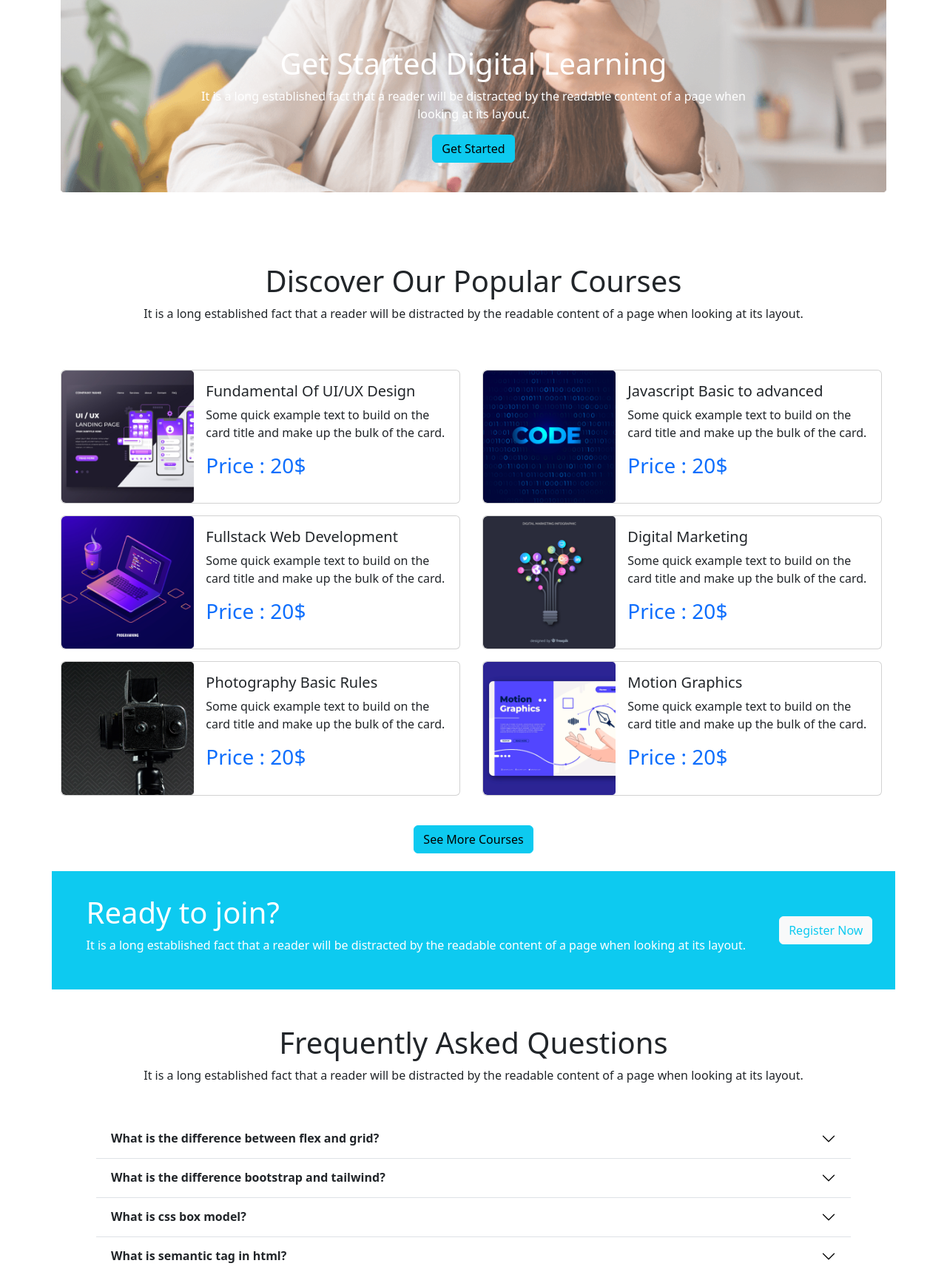
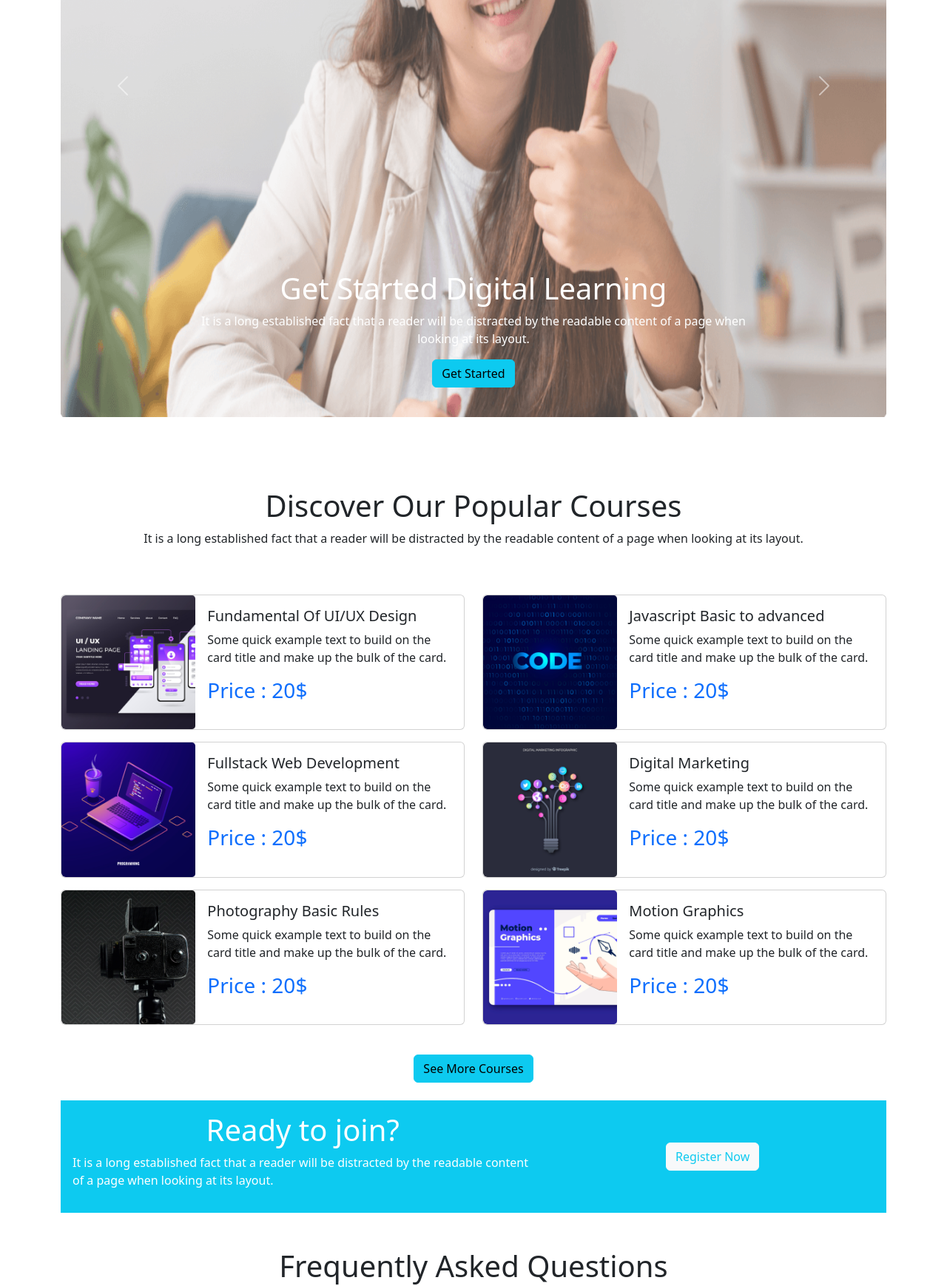
Before and after one commit to khorshedjhoni/Tech-course_website, a plain HTML site: page index.html in a window 1280 px wide. Shown: the part 436-2175 px from the top of the page at 74% size. Drawn offline with nearby package versions, Linux system fonts and the light colour scheme.

Commit message:
display-part-edited

```diff
--- a/index.html
+++ b/index.html
@@ -6,6 +6,7 @@
     <script src="https://kit.fontawesome.com/5bb4854048.js" crossorigin="anonymous"></script>
     <title>Tech-course_website</title>
     <link href="https://cdn.jsdelivr.net/npm/bootstrap@5.2.0/dist/css/bootstrap.min.css" rel="stylesheet" integrity="sha384-gH2yIJqKdNHPEq0n4Mqa/HGKIhSkIHeL5AyhkYV8i59U5AR6csBvApHHNl/vI1Bx" crossorigin="anonymous">
+    <link rel="stylesheet" href="style.css">
   </head>
   <body>
     <header class="container">
@@ -19,7 +20,7 @@
                     <span class="navbar-toggler-icon"></span>
                     </button>
                 <div class="collapse navbar-collapse " id="navbarScroll">
-                    <ul class="navbar-nav me-auto my-2 my-lg-0 navbar-nav-scroll  "  style="--bs-scroll-height: 100px;">
+                    <ul class="navbar-nav me-auto my-2 my-lg-0 navbar-nav-scroll   "  style="--bs-scroll-height: 100px;">
                         <li class="nav-item">
                             <a class="nav-link active" aria-current="page" href="#">Home</a>
                         </li>
@@ -49,20 +50,20 @@
 
         <!-- display-part start ---------------->
 
-        <section class="mt-5">
+        <section class="mt-5 ">
             <div id="carouselExampleCaptions" class="carousel slide" data-bs-ride="false">
 
             <div class="carousel-inner">
                 <div class="carousel-item active">
-                  <img src="images/cover/cover-1.png" class="d-block w-100 opacity-75" alt="...">
-                  <div class="carousel-caption d-md-block">
+                  <img src="images/cover/cover-1.png" class="d-block w-100 display-image-height opacity-75" alt="...">
+                  <div class="carousel-caption text-center d-md-block">
                     <h1>Get Started Digital Learning</h1>
                     <p>It is a long established fact that a reader will be distracted by the readable content of a page when looking at its layout.</p>
                     <button class="btn btn-info">Get Started</button>
                   </div>
                 </div>
                 <div class="carousel-item">
-                  <img src="images/cover/cover-2.jpg" class="d-block w-100 opacity-75 img-fluid" alt="...">
+                  <img src="images/cover/cover-2.jpg" class="d-block w-100 opacity-75 img-fluid display-image-height" alt="...">
                   <div class="carousel-caption  d-md-block">
                     <h1>Get Started Digital Learning</h1>
                     <p>It is a long established fact that a reader will be distracted by the readable content of a page when looking at its layout.</p>
@@ -70,7 +71,7 @@
                   </div>
                 </div>
                 <div class="carousel-item">
-                  <img src="images/cover/cover-3.jpg" class="d-block w-100 opacity-75" alt="...">
+                  <img src="images/cover/cover-3.jpg" class="d-block w-100 opacity-75 display-image-height" alt="...">
                   <div class="carousel-caption d-md-block">
                     <h1>Get Started Digital Learning</h1>
                     <p>It is a long established fact that a reader will be distracted by the readable content of a page when looking at its layout.</p>
@@ -102,8 +103,8 @@
         </div>
         <div class="row row-cols-2">
             <!-- item-1 -->
-            <div class="col-lg-6 col-md-12 col-12">
-                <div class="card mb-3" style="max-width: 540px;">
+            <div class="col-lg-6 col-md-12 col-12 ">
+                <div class="card mb-3" >
                 <div class="row g-0">
                     <div class="col-md-4">
                         <img src="images/course/course-1.png" class="img-fluid rounded-start w-100" alt="...">
@@ -120,7 +121,7 @@
             </div>
             <!-- item-2 -->
             <div class="col-lg-6 col-md-12 col-12">
-                <div class="card mb-3" style="max-width: 540px;">
+                <div class="card mb-3" >
                 <div class="row g-0">
                     <div class="col-md-4">
                         <img src="images/course/course-2.png" class="img-fluid rounded-start w-100" alt="...">
@@ -137,7 +138,7 @@
             </div>
             <!-- item-3 -->
             <div class="col-lg-6 col-md-12 col-12">
-                <div class="card mb-3" style="max-width: 540px;">
+                <div class="card mb-3" >
                 <div class="row g-0">
                     <div class="col-md-4">
                         <img src="images/course/course-3.png" class="img-fluid rounded-start w-100" alt="...">
@@ -154,7 +155,7 @@
             </div>
             <!-- item-4 -->
             <div class="col-lg-6 col-md-12 col-12">
-                <div class="card mb-3" style="max-width: 540px;">
+                <div class="card mb-3" >
                 <div class="row g-0">
                     <div class="col-md-4">
                         <img src="images/course/course-4.png" class="img-fluid rounded-start w-100" alt="...">
@@ -171,7 +172,7 @@
             </div>
             <!-- item-5 -->
             <div class="col-lg-6 col-md-12 col-12">
-                <div class="card mb-3" style="max-width: 540px;">
+                <div class="card mb-3" >
                 <div class="row g-0">
                     <div class="col-md-4">
                         <img src="images/course/course-5.png" class="img-fluid rounded-start w-100" alt="...">
@@ -188,7 +189,7 @@
             </div>
             <!-- item-6 -->
             <div class="col-lg-6 col-md-12 col-12">
-                <div class="card mb-3" style="max-width: 540px;">
+                <div class="card mb-3" >
                 <div class="row g-0">
                     <div class="col-md-4">
                         <img src="images/course/course-6.png" class="img-fluid rounded-start w-100" alt="...">
@@ -213,13 +214,14 @@
         <!-- register-from start ---------------->
 
     <section class="container ">
-        <div class="row">
-          <div class="bg-info d-flex justify-content-around align-items-center p-3">
-            <div class="text-white  p-3">
-                <h1>Ready to join?</h1>
+
+          <div class="bg-info  p-3">
+            <div class="row">
+              <div class="col-lg-7 text-white d-flex flex-column justify-content-center align-items-center">
+                <h1 >Ready to join?</h1>
                 <p>It is a long established fact that a reader will be distracted by the readable content of a page when looking at its layout.</p>
             </div>
-            <div class="  ">
+            <div class=" col-lg-5 d-flex justify-content-around align-items-center">
                 <!-- Button trigger modal -->
                 <button type="button" class="btn btn-light text-info" data-bs-toggle="modal" data-bs-target="#exampleModal">
                   Register Now
@@ -243,6 +245,7 @@
                     </div>
                   </div>
                 </div>
+            </div>
             </div>
         </div>
         </div>
@@ -307,8 +310,8 @@
     <!-- trusted-companies-part-start ---->
     <section class="container m-5 d-none d-md-none d-lg-block">
       <h1 class="text-center m-5">Trusted by over 800+ companies</h1>
-      <div class="d-flex justify-content-between">
-        <div>
+      <div class="d-flex justify-content-between ">
+        <div >
           <img src="images/company/company-1.png" alt="">
         </div>
         <div>
@@ -333,7 +336,7 @@
 
 </main>
 
-<footer class="m-5 bg-black text-white p-5">
+<footer class="mt-5 bg-black text-white p-5">
         <div class="text-center">
 
           <h1>Pro Edu</h1>
--- /dev/null
+++ b/style.css
@@ -0,0 +1,4 @@
+.display-image-height{
+    height: 70vw;
+
+}
```
